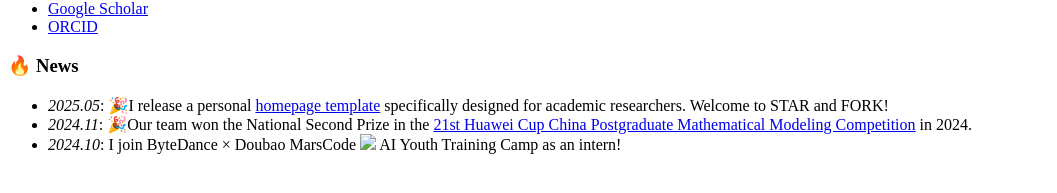
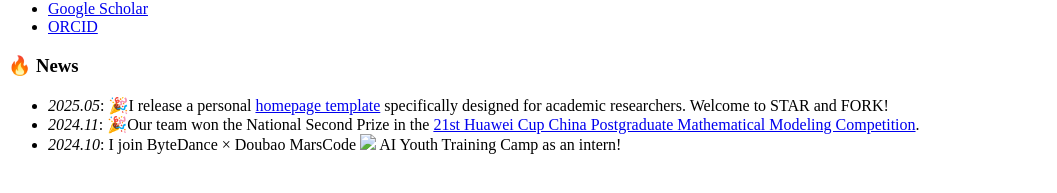
Before and after one commit to yuchaozhi/yuchaozhi.github.io, a Jekyll site: the page built from _pages/includes/news.md, in a window 1280 px wide. Shown: the part 396-589 px from the top of the page, without its empty margins (0-1057 px from the left). Built offline with Jekyll 4.4.1, drawn with Linux system fonts in a browser that asks for light colours; our own code applies the rules of GitHub Pages for plain Markdown files.

Commit message:
update news

```diff
--- a/_pages/includes/news.md
+++ b/_pages/includes/news.md
@@ -1,5 +1,5 @@
 # 🔥 News
 
 - *2025.05*: 🎉I release a personal [homepage template](https://github.com/yuchaozhi/yuchaozhi.github.io) specifically designed for academic researchers. Welcome to STAR and FORK!
-- *2024.11*: 🎉Our team won the National Second Prize in the [21st Huawei Cup China Postgraduate Mathematical Modeling Competition](https://sms.hainanu.edu.cn/info/1421/5601.htm) in 2024.
+- *2024.11*: 🎉Our team won the National Second Prize in the [21st Huawei Cup China Postgraduate Mathematical Modeling Competition](https://sms.hainanu.edu.cn/info/1421/5601.htm).
 - *2024.10*: I join ByteDance × Doubao MarsCode <img src='./images/tiktok.png' style='width: 6em;'> AI Youth Training Camp as an intern!
```
